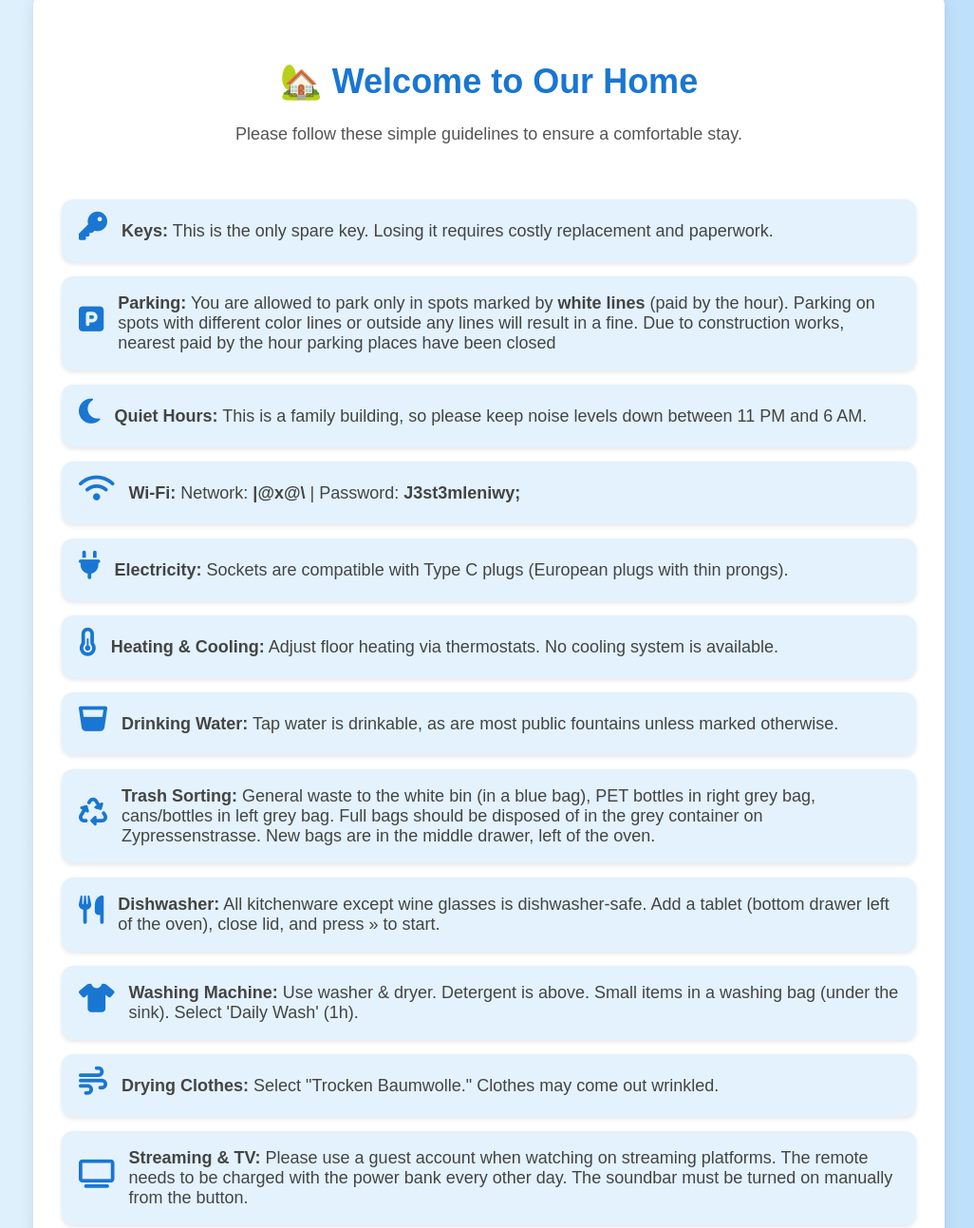
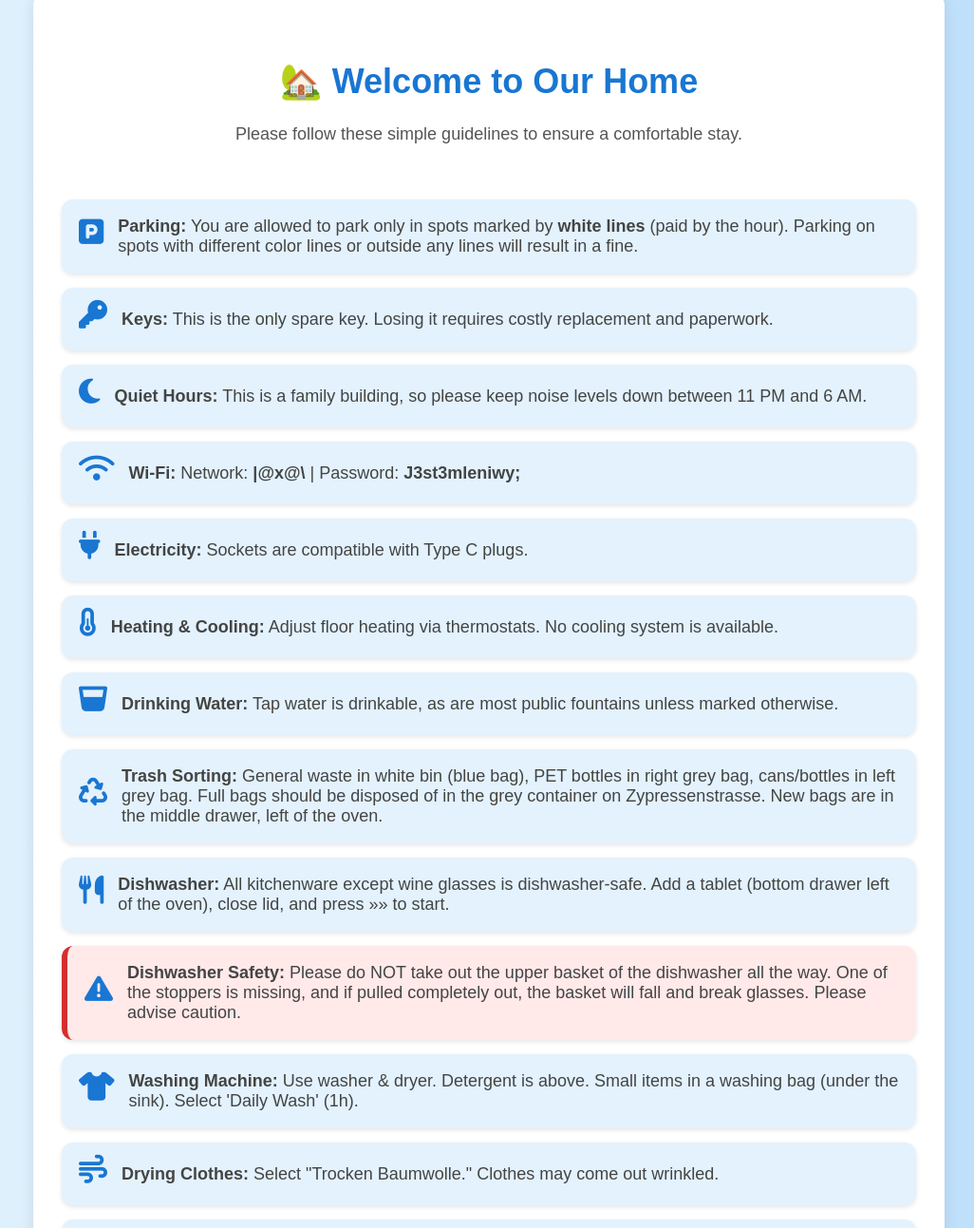
Before and after one commit to yordanov03/HomeExchangeInstructions, a plain HTML site: page index.html in a window 1280 px wide. Shown: the part 49-1342 px from the top of the page at 95% size, without its empty margins (125-1151 px from the left). Drawn offline with Linux system fonts and the light colour scheme.

Commit message:
dishwasher basket

```diff
--- a/index.html
+++ b/index.html
@@ -62,6 +62,10 @@
             color: #444;
             flex-grow: 1;
         }
+        .important {
+            background: #ffe9e9;
+            border-left: 6px solid #d32f2f;
+        }
         @keyframes fadeIn {
             from { opacity: 0; transform: translateY(-20px); }
             to { opacity: 1; transform: translateY(0); }
@@ -79,18 +83,18 @@
             <p>Please follow these simple guidelines to ensure a comfortable stay.</p>
         </div>
         <div class="rules">
+            <div class="rule"><i class="fas fa-parking"></i><div class="rule-text"><strong>Parking:</strong> You are allowed to park only in spots marked by <strong>white lines</strong> (paid by the hour). Parking on spots with different color lines or outside any lines will result in a fine.</div></div>
             <div class="rule"><i class="fas fa-key"></i><div class="rule-text"><strong>Keys:</strong> This is the only spare key. Losing it requires costly replacement and paperwork.</div></div>
-            <div class="rule"><i class="fas fa-parking"></i><div class="rule-text"><strong>Parking:</strong> You are allowed to park only in spots marked by <strong>white lines</strong> (paid by the hour). Parking on spots with different color lines or outside any lines will result in a fine. Due to construction works, nearest paid by the hour parking places have been closed</div></div>
             <div class="rule"><i class="fas fa-moon"></i><div class="rule-text"><strong>Quiet Hours:</strong> This is a family building, so please keep noise levels down between 11 PM and 6 AM.</div></div>
             <div class="rule"><i class="fas fa-wifi"></i><div class="rule-text"><strong>Wi-Fi:</strong> Network: <strong>|@x@\</strong> | Password: <strong>J3st3mleniwy;</strong></div></div>
-            <div class="rule"><i class="fas fa-plug"></i><div class="rule-text"><strong>Electricity:</strong> Sockets are compatible with Type C plugs (European plugs with thin prongs).</div></div>
+            <div class="rule"><i class="fas fa-plug"></i><div class="rule-text"><strong>Electricity:</strong> Sockets are compatible with Type C plugs.</div></div>
             <div class="rule"><i class="fas fa-thermometer-half"></i><div class="rule-text"><strong>Heating & Cooling:</strong> Adjust floor heating via thermostats. No cooling system is available.</div></div>
             <div class="rule"><i class="fas fa-glass-whiskey"></i><div class="rule-text"><strong>Drinking Water:</strong> Tap water is drinkable, as are most public fountains unless marked otherwise.</div></div>
-            <div class="rule"><i class="fas fa-recycle"></i><div class="rule-text"><strong>Trash Sorting:</strong> General waste to the white bin (in a blue bag), PET bottles in right grey bag, cans/bottles in left grey bag. Full bags should be disposed of in the grey container on Zypressenstrasse. New bags are in the middle drawer, left of the oven.</div></div>
-            <div class="rule"><i class="fas fa-utensils"></i><div class="rule-text"><strong>Dishwasher:</strong> All kitchenware except wine glasses is dishwasher-safe. Add a tablet (bottom drawer left of the oven), close lid, and press » to start.</div></div>
+            <div class="rule"><i class="fas fa-recycle"></i><div class="rule-text"><strong>Trash Sorting:</strong> General waste in white bin (blue bag), PET bottles in right grey bag, cans/bottles in left grey bag. Full bags should be disposed of in the grey container on Zypressenstrasse. New bags are in the middle drawer, left of the oven.</div></div>
+            <div class="rule"><i class="fas fa-utensils"></i><div class="rule-text"><strong>Dishwasher:</strong> All kitchenware except wine glasses is dishwasher-safe. Add a tablet (bottom drawer left of the oven), close lid, and press »» to start.</div></div>
+            <div class="rule important"><i class="fas fa-exclamation-triangle"></i><div class="rule-text"><strong>Dishwasher Safety:</strong> Please do NOT take out the upper basket of the dishwasher all the way. One of the stoppers is missing, and if pulled completely out, the basket will fall and break glasses. Please advise caution.</div></div>
             <div class="rule"><i class="fas fa-tshirt"></i><div class="rule-text"><strong>Washing Machine:</strong> Use washer & dryer. Detergent is above. Small items in a washing bag (under the sink). Select 'Daily Wash' (1h).</div></div>
             <div class="rule"><i class="fas fa-wind"></i><div class="rule-text"><strong>Drying Clothes:</strong> Select "Trocken Baumwolle." Clothes may come out wrinkled.</div></div>
-            <div class="rule"><i class="fas fa-tv"></i><div class="rule-text"><strong>Streaming & TV:</strong> Please use a guest account when watching on streaming platforms. The remote needs to be charged with the power bank every other day. The soundbar must be turned on manually from the button.</div></div>
             <div class="rule"><i class="fas fa-record-vinyl"></i><div class="rule-text"><strong>Vinyl Collection:</strong> Please avoid using the record player and vinyl collection, as they are fragile.</div></div>
             <div class="rule"><i class="fas fa-phone"></i><div class="rule-text"><strong>Emergency Contact:</strong> We are available on WhatsApp, Viber, and Signal at <strong>+41 79 507 3951</strong>.</div></div>
             <div class="rule"><i class="fas fa-door-open"></i><div class="rule-text"><strong>Checkout:</strong> Place used towels and sheets in the basket behind the master bedroom door. Lower thermostats in all rooms to 15°C. Leave the key in the letter mailbox, not inside the box itself.</div></div>
```
